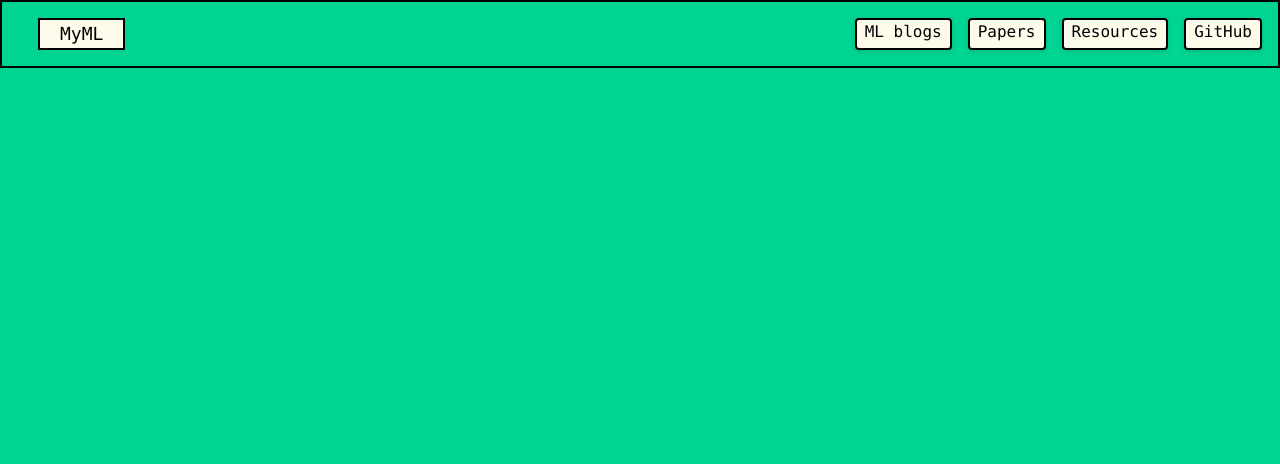
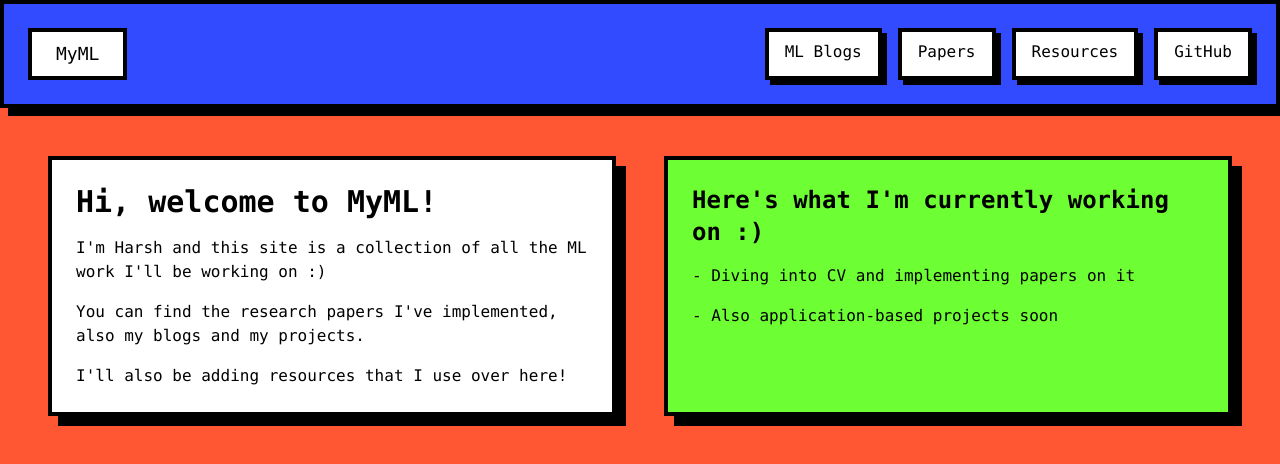
Before and after one commit to Harshh1705/MyML, a website: page index.html in a window 1280 px wide. Drawn offline with nearby package versions, Linux system fonts and the light colour scheme; files that its build step writes are made by us from their sources.

Commit message:
major changes

```diff
--- a/index.html
+++ b/index.html
@@ -4,22 +4,43 @@
     <meta charset="UTF-8">
     <meta name="viewport" content="width=device-width, initial-scale=1.0">
     <link href="./output.css" rel="stylesheet">
-    <title>Document</title>
+    <title>MyML</title>
 </head>
-<body class="bg-emerald-400 m-0 p-0">
-    <div class="font-mono">
-        <nav class = " border-black border-2 p-4 flex justify-between ">
-            <p class="text-lg bg-amber-50 border-2 inline-block px-5 ml-5">MyML</p>
-            <!-- <div class = "bg-amber-50 border-2 inline-block px-2 drop-shadow-sm rounded-sm">hi</div> -->
-            <div class="flex space-x-4">
-                <a class = "bg-amber-50 border-2 inline-block px-2 drop-shadow-sm rounded-sm" href="components\blogs.html">ML blogs</a>
-                <a class = "bg-amber-50 border-2 inline-block px-2 drop-shadow-sm rounded-sm" href="#">Papers</a>
-                <a class = "bg-amber-50 border-2 inline-block px-2 drop-shadow-sm rounded-sm" href="#">Resources</a>
-                <a class = "bg-amber-50 border-2 inline-block px-2 drop-shadow-sm rounded-sm" href="#">GitHub</a>
-            </div>
+<body class="h-screen w-screen bg-[#ff5733] font-mono">
+    <div class="border-black border-4 p-6 flex justify-between bg-[#334bff] text-black shadow-[8px_8px_0px_rgba(0,0,0,1)]">
+        <p class="text-lg bg-white border-4 px-6 py-2">MyML</p>
+        <div class="flex space-x-4">
+            <a class="bg-white border-4 px-4 py-2 shadow-[5px_5px_0px_rgba(0,0,0,1)]" href="components/blogs.html">ML Blogs</a>
+            <a class="bg-white border-4 px-4 py-2 shadow-[5px_5px_0px_rgba(0,0,0,1)]" href="#">Papers</a>
+            <a class="bg-white border-4 px-4 py-2 shadow-[5px_5px_0px_rgba(0,0,0,1)]" href="#">Resources</a>
+            <a class="bg-white border-4 px-4 py-2 shadow-[5px_5px_0px_rgba(0,0,0,1)]" href="#">GitHub</a>
+        </div>
+    </div>
 
-        </nav>
+    <div class="flex mt-12 space-x-12 px-12">
+        <!-- Left Content -->
+        <div class="flex-1 bg-white border-4 border-black p-6 shadow-[10px_10px_0px_rgba(0,0,0,1)]">
+            <h1 class="text-3xl font-bold">Hi, welcome to MyML!</h1>
+            <p class="mt-4">I'm Harsh and this site is a collection of all the ML work I'll be working on :)</p>
+            <p class="mt-4">You can find the research papers I've implemented, also my blogs and my projects.</p>
+            <p class="mt-4">I'll also be adding resources that I use over here!</p>
+        </div>
 
+        <!-- Right Content -->
+        <div class="flex-1 bg-[#6dff33] border-4 border-black p-6 shadow-[10px_10px_0px_rgba(0,0,0,1)] text-black">
+            <h1 class="text-2xl font-bold">Here's what I'm currently working on :)</h1>
+            <p class="mt-4">- Diving into CV and implementing papers on it</p>
+            <p class="mt-4">- Also application-based projects soon</p>
+        </div>
     </div>
 </body>
 </html>
+
+<!--
+fonts colors for navbar
+bg-[#ff5733]
+
+fonts colors for main bod
+bg-[#ffcc00]
+
+-->
```
